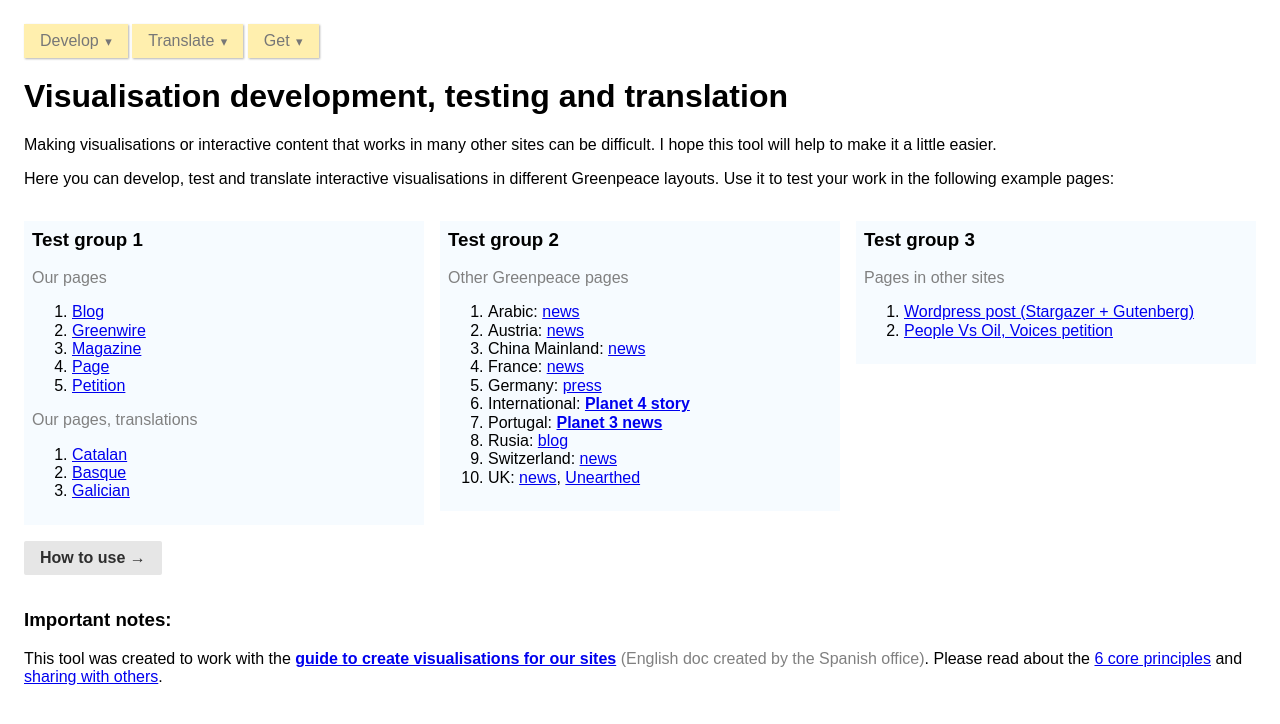
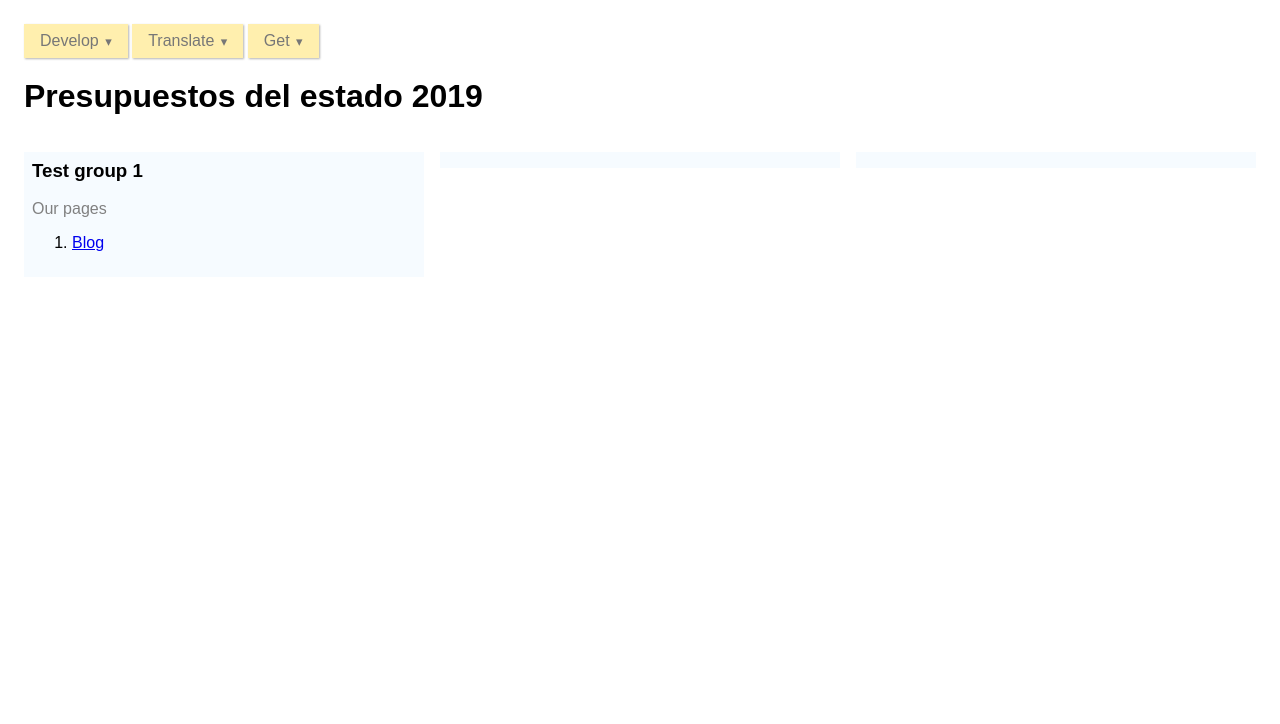
Before and after one commit to vigonzalgp/gpes-budget-gov-analisis, a Jekyll site: the page built from index.html, in a window 1280 px wide. Shown: the top 724 px of the page. Built offline with Jekyll 4.4.1, drawn with Linux system fonts in a browser that asks for light colours; nearby versions of some CDN libraries.

Commit message:
Ajustes README

```diff
--- a/_config.yml
+++ b/_config.yml
@@ -1,8 +1,6 @@
 github_user: greenpeace
 github_repository: gpes-test-visualisations
 markdown: kramdown
-title: "Test your visualisation"
-long_title: "Visualisation development, testing and translation"
+title: "Presupuestos del estado 2019"
+long_title: "Presupuestos del estado 2019"
 lead: >
-  <p>Making visualisations or interactive content that works in many other sites can be difficult. I hope this tool will help to make it a little easier.</p>
-  <p>Here you can develop, test and translate interactive visualisations in different Greenpeace layouts. Use it to test your work in the following example pages:</p>
--- a/index.html
+++ b/index.html
@@ -111,12 +111,6 @@ layout: default
                     <a href="#" id="menuTranslate" class="pure-menu-link" title="View the piece and access it's source code.">Get</a>
                     <ul class="pure-menu-children">
                         <li class="pure-menu-item"><a data-click="raw-es-ES" href="es/raw.html" target="_blank" class="pure-menu-link raw">es-ES</a></li>
-                        <li class="pure-menu-item"><a data-click="raw-eu-ES" href="es/eu-raw.html" target="_blank" class="pure-menu-link raw">eu-ES</a></li>
-                        <li class="pure-menu-item"><a data-click="raw-ca-ES" href="es/ca-raw.html" target="_blank" class="pure-menu-link raw">ca-ES</a></li>
-                        <li class="pure-menu-item"><a data-click="raw-gl-ES" href="es/gl-raw.html" target="_blank" class="pure-menu-link raw">gl-ES</a></li>
-                        <li class="pure-menu-item pure-menu-disabled">-------</li>
-                        <li class="pure-menu-item"><a data-click="raw-en-GB" href="uk/raw.html" target="_blank" class="pure-menu-link raw">en-GB</a></li>
-                        <li class="pure-menu-item"><a data-click="raw-pt-PT" href="pt/raw.html" target="_blank" class="pure-menu-link raw">pt-PT</a></li>
 
                     </ul>
                 </li>
@@ -137,58 +131,24 @@ layout: default
                 <p class="soft">Our pages</p>
                 <ol>
                     <li><a href="es/blog.html">Blog</a></li>
-                    <li><a href="es/greenwire.html">Greenwire</a></li>
-                    <li><a href="es/magazine.html">Magazine</a></li>
-                    <li><a href="es/page.html">Page</a></li>
-                    <li><a href="es/petition.html">Petition</a></li>
-                </ol>
-                <p class="soft">Our pages, translations</p>
-                <ol>
-                    <li><a href="es/ca-page.html">Catalan</a>
-                    <li><a href="es/eu-page.html">Basque</a>
-                    <li><a href="es/gl-page.html">Galician</a>
                 </ol>
             </div>
         </div>
         <div class="pure-u-1 pure-u-md-1-3">
             <div class="testGroup">
-                <h3>Test group 2</h3>
-                <p class="soft">Other Greenpeace pages</p>
-                <ol>
-                    <li>Arabic: <a href="ara/news.html">news</a></li>
-                    <li>Austria: <a href="at/news.html">news</a></li>
-                    <li>China Mainland: <a href="cn/news.html">news</a></li>
-                    <li>France: <a href="fr/news.html">news</a></li>
-                    <li>Germany: <a href="de/press.html">press</a></li>
-                    <li>International: <a href="p4/story.html"><strong>Planet 4 story</strong></a></li>
-                    <li>Portugal: <a href="pt/news.html"> <strong>Planet 3 news</strong></a></li>
-                    <li>Rusia: <a href="ru/content.html">blog</a></li>
-                    <li>Switzerland: <a href="ch/news.html">news</a></li>
-                    <li>UK: <a href="uk/news.html">news</a>, <a href="uk/unearthed.html">Unearthed</a></li>
-                </ol>
+
             </div>
         </div>
         <div class="pure-u-1 pure-u-md-1-3">
             <div class="testGroup">
-                <h3>Test group 3</h3>
-                <p class="soft">Pages in other sites</p>
-                <ol>
-                    <li><a href="wp/post-stargazer-gutenberg.html">Wordpress post (Stargazer + Gutenberg)</a></li>
-                    <li><a href="peoplevsoil/voices.html">People Vs Oil, Voices petition</a></li>
-                </ol>
             </div>
 
         </div>
     </div>
 
-    <div class="howToUse"><a data-click="readme" class="pure-button" href="https://github.com/{{ site.github_user }}/{{ site.github_repository }}/blob/master/README.md" target="_blank" title="Your project's README"><strong>How to use &rarr;</strong></a></div>
+    <div class="importantNotes">
 
-    <div class="importantNotes">
-        <h3>Important notes:</h3>
 
-        <p>
-            This tool was created to work with the <strong><a data-click="vis-guide" href="https://greenpeace.github.io/gpes-visualisations/" target="_blank">guide to create visualisations for our sites</a></strong> <span class="soft">(English doc created by the Spanish office)</span>. Please read about the <a data-click="vis-guide-6-principles" href="https://greenpeace.github.io/gpes-visualisations/#core-principles" target="_blank">6 core principles</a> and <a data-click="vis-guide-sharing" href="https://greenpeace.github.io/gpes-visualisations/sharing.html" target="_blank">sharing with others</a>.
-        </p>
     </div>
 
     <script>
```
Also changed, not shown: _includes/media-3/structured_content.html (+16 -16 lines).
